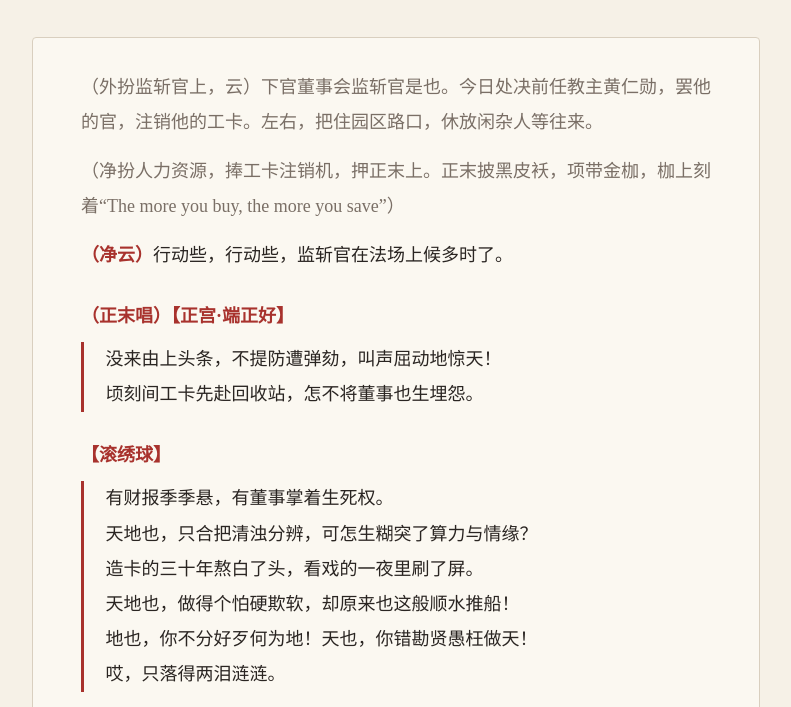
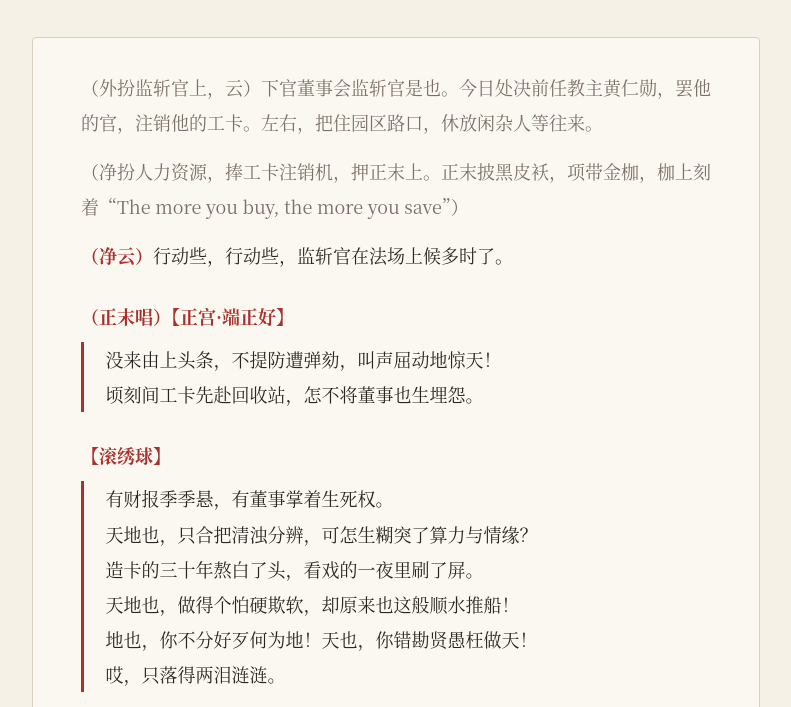
Before and after one commit to Shomvel/Shomvel.github.io, a plain HTML site: page renxun-yuan/index.html in a window 1280 px wide. Shown: the part 251-958 px from the top of the page, without its empty margins (244-1035 px from the left). Drawn offline with Linux system fonts and the light colour scheme.

Commit message:
Drop Google Fonts to avoid render-blocking load
Co-Authored-By: Claude Opus 5.5 <noreply@anthropic.com>

```diff
--- a/renxun-yuan/index.html
+++ b/renxun-yuan/index.html
@@ -5,9 +5,6 @@
 <meta name="viewport" content="width=device-width, initial-scale=1">
 <title>感天动地仁勋冤</title>
 <meta name="description" content="仿关汉卿《窦娥冤》第三折，戏说黄仁勋下台与旧金山百年暴雨。">
-<link rel="preconnect" href="https://fonts.googleapis.com">
-<link rel="preconnect" href="https://fonts.gstatic.com" crossorigin>
-<link href="https://fonts.googleapis.com/css2?family=Noto+Serif+SC:wght@400;600;900&display=swap" rel="stylesheet">
 <style>
 :root {
   --bg: #f6f1e7;
@@ -44,7 +41,7 @@ body {
   margin: 0;
   background: var(--bg);
   color: var(--ink);
-  font-family: "Noto Serif SC", "Songti SC", "STSong", "SimSun", serif;
+  font-family: "Songti SC", "STSong", "Noto Serif CJK SC", "Source Han Serif SC", "SimSun", serif;
   font-size: 18px;
   line-height: 1.95;
 }
```
